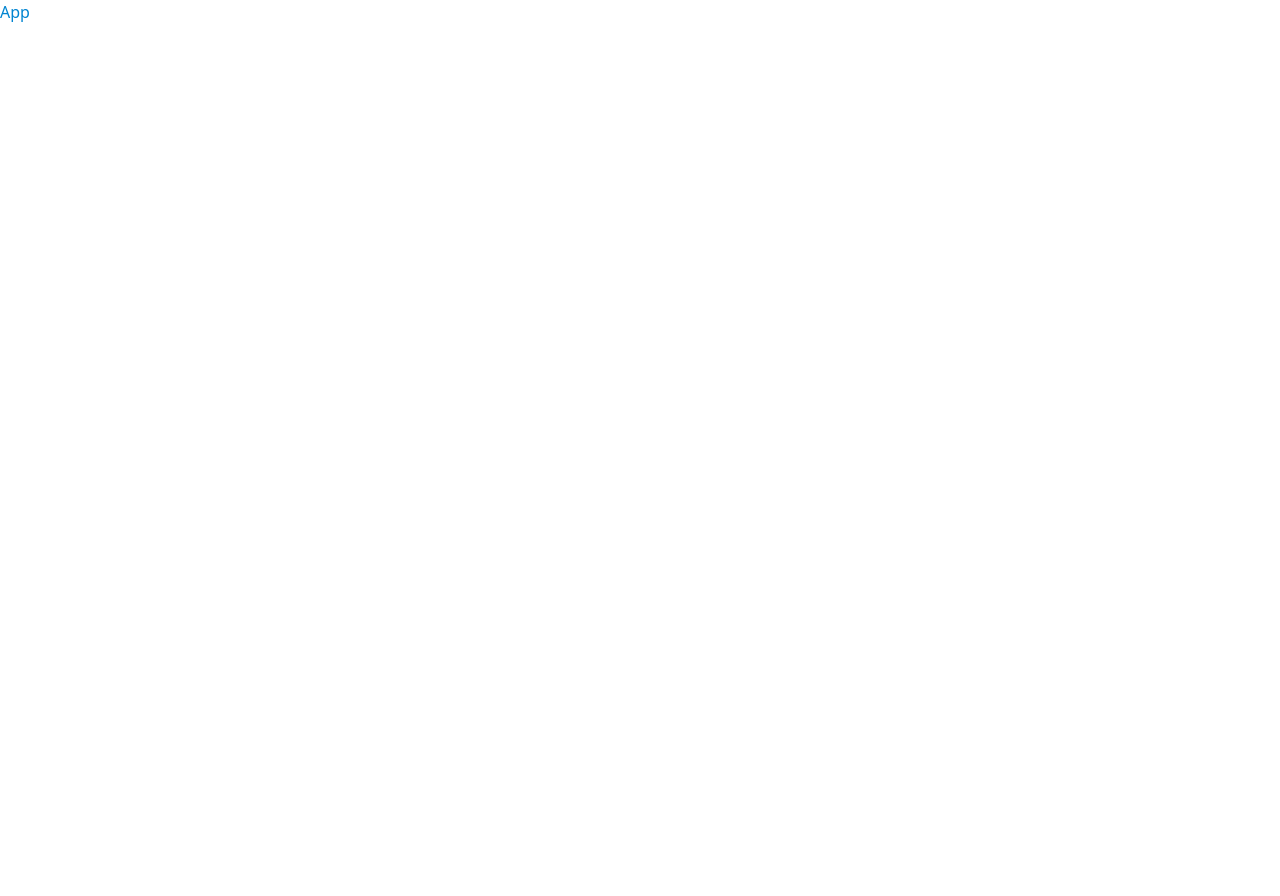
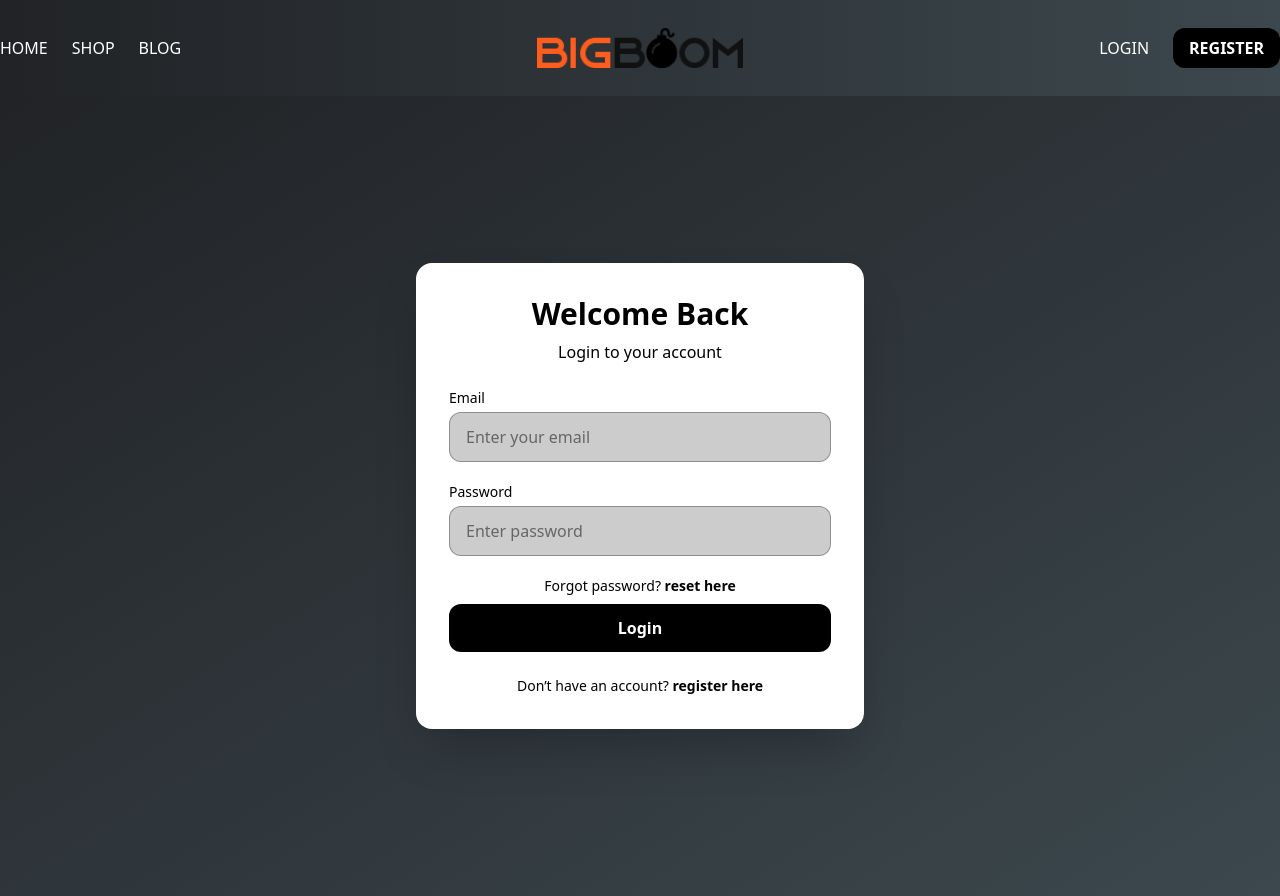
Before and after one commit to Sahilghoghari07/bigboom-furniture, a React (Vite) app: page /login in a window 1280 px wide. Before the commit the page ends 800 px from the top, so only its background shows below. Built offline with nearby package versions, Linux system fonts and the light colour scheme.

Commit message:
Make Login, register page and navbar

```diff
--- a/index.html
+++ b/index.html
@@ -7,8 +7,7 @@
     <title>bigboom-furniture</title>
     <link rel="stylesheet" href="/src/assets/css/style.css">
   </head>
-  <body>
-    <div id="root"></div>
+  <body id="root" class="font-sans">
     <script type="module" src="/src/main.jsx"></script>
   </body>
 </html>
--- a/package.json
+++ b/package.json
@@ -13,6 +13,7 @@
     "@tailwindcss/vite": "^4.1.18",
     "react": "^19.2.0",
     "react-dom": "^19.2.0",
+    "react-router-dom": "^7.12.0",
     "tailwindcss": "^4.1.18"
   },
   "devDependencies": {
--- a/src/App.jsx
+++ b/src/App.jsx
@@ -1,8 +1,20 @@
 import React from 'react'
+import { Route, Routes } from 'react-router-dom'
+import Home from './containers/Home'
+import Header from './components/Header'
+import Login from './containers/Login'
+import Register from './containers/Register'
 
 function App() {
   return (
-    <div className='text-sky-600'>App</div>
+    <>
+      <Header />
+      <Routes>
+        <Route path='/login' element={<Login />} />
+        <Route path='/register' element={<Register />} />
+        <Route path='/' element={<Home />} />
+      </Routes>
+    </>
   )
 }
 
--- a/src/assets/css/style.css
+++ b/src/assets/css/style.css
@@ -1 +1,9 @@
 @import "tailwindcss";
+
+/* Home - Hero Section */
+.hero-section{
+    background: url('/src/assets/images/cover.png');
+    background-repeat: no-repeat;
+    background-size: cover;
+    background-position: center;
+}
--- /dev/null
+++ b/src/components/Header.jsx
@@ -0,0 +1,35 @@
+import React from 'react'
+import { Link } from 'react-router-dom'
+
+function Header() {
+    return (
+        <header className='w-full bg-linear-to-r from-[#212326] to-[#3c484e] shadow-sm'>
+            <div className="container mx-auto py-4">
+                <div className='flex items-center justify-between py-3'>
+
+                    {/* Left Nav */}
+                    <nav className="hidden md:flex items-center gap-6 font-medium text-white">
+                        <Link to="/" className="hover:text-orange-500 transition">HOME</Link>
+                        <Link to="/shop" className="hover:text-orange-500 transition">SHOP</Link>
+                        <Link to="/blog" className="hover:text-orange-500 transition">BLOG</Link>
+                    </nav>
+
+                    {/* Logo */}
+                    <div className='flex items-center justify-center'>
+                        <Link to={'/'}>
+                            <img src="/logo.png" alt="Logo" className='h-10 w-auto object-contain hover:scale-105 transition' />
+                        </Link>
+                    </div>
+
+                    {/* Right Nav */}
+                    <div className='hidden md:flex items-center gap-6 font-medium text-white'>
+                        <Link to={'/login'} className='hover:text-orange-500 transition'>LOGIN</Link>
+                        <Link to={'/register'} className='w-full py-2 px-4 rounded-xl font-semibold bg-black text-white hover:bg-orange-500 hover:text-black transition-all duration-500'>REGISTER</Link>
+                    </div>
+                </div>
+            </div>
+        </header>
+    )
+}
+
+export default Header
--- /dev/null
+++ b/src/components/PrimaryButton.jsx
@@ -0,0 +1,14 @@
+import React from 'react'
+
+function PrimaryButton(props) {
+    return (
+        <button
+            type={props.type}
+            className='w-full py-3 px-4 rounded-xl font-semibold bg-black text-white hover:bg-orange-500 hover:text-black transition-all duration-500'
+        >
+            {props.text}
+        </button>
+    )
+}
+
+export default PrimaryButton
--- /dev/null
+++ b/src/containers/Home.jsx
@@ -0,0 +1,16 @@
+import React from 'react'
+
+function Home() {
+  return (
+    <main>
+
+      {/* Hero Section */}
+      <section className="hero-section min-h-screen">
+
+      </section>
+
+    </main>
+  )
+}
+
+export default Home
--- /dev/null
+++ b/src/containers/Login.jsx
@@ -0,0 +1,49 @@
+import React from 'react'
+import { Link } from 'react-router-dom'
+import PrimaryButton from '../components/PrimaryButton'
+
+function Login() {
+    return (
+        <div className="min-h-screen flex items-center justify-center bg-linear-to-br from-[#212326] to-[#3c484e]">
+
+            <div className="bg-white backdrop-blur-xl border border-white/30 shadow-2xl rounded-2xl w-full max-w-md p-8">
+
+                {/* Title */}
+                <div className="text-center mb-6">
+                    <h2 className='text-3xl font-bold text-black'>Welcome Back</h2>
+                    <p className='text-black-200 mt-2'>Login to your account</p>
+                </div>
+
+                {/* Form */}
+                <form className='space-y-5'>
+
+                    {/* Email */}
+                    <div>
+                        <label htmlFor="email" className='block text-sm font-medium text-black mb-1'>Email</label>
+                        <input type="email" name="email" id="email" className='w-full px-4 py-3 bg-black/20 rounded-xl text-black placeholder-black-300 border border-black/30 focus:outline-none focus:ring-1 focus:ring-black/50' placeholder='Enter your email' />
+                    </div>
+
+                    {/* Password */}
+                    <div>
+                        <label htmlFor="password" className='block text-sm font-medium text-black mb-1'>Password</label>
+                        <input type="password" name="password" id="password" className='w-full px-4 py-3 bg-black/20 rounded-xl text-black placeholder-black-300 border border-black/30 focus:outline-none focus:ring-1 focus:ring-black/50' placeholder='Enter password' />
+                    </div>
+
+                    {/* Options */}
+                    <div className='text-sm text-center text-black-200 my-2'>
+                        <p>Forgot password? <Link to={'#'} className='text-black font-semibold hover:underline hover:text-orange-500 transition-all'>reset here</Link></p>
+                    </div>
+
+                    <PrimaryButton type="submit" text="Login" />
+                </form>
+
+                {/* Register */}
+                <p className='text-center text-black-200 mt-6 text-sm'>
+                    Don’t have an account?{" "} <Link to={'/register'} className='text-black font-semibold hover:underline hover:text-orange-500 transition-all'>register here</Link>
+                </p>
+            </div>
+        </div>
+    )
+}
+
+export default Login
--- /dev/null
+++ b/src/containers/Register.jsx
@@ -0,0 +1,56 @@
+import React from 'react'
+import { Link } from 'react-router-dom'
+import PrimaryButton from '../components/PrimaryButton'
+
+function Register() {
+    return (
+        <div className="min-h-screen flex items-center justify-center bg-linear-to-br from-[#212326] to-[#3c484e]">
+
+            <div className="bg-white backdrop-blur-xl border border-white/30 shadow-2xl rounded-2xl w-full max-w-md p-8">
+
+                {/* Title */}
+                <div className="text-center mb-6">
+                    <h2 className='text-3xl font-bold text-black'>Create Account</h2>
+                    <p className='text-black-200 mt-2'>Join with us and start shopping</p>
+                </div>
+
+                {/* Form */}
+                <form className='space-y-5'>
+
+                    {/* Full Name */}
+                    <div>
+                        <label htmlFor="fullname" className='block text-sm font-medium text-black mb-1'>Full Name</label>
+                        <input type="fullname" name="fullname" id="fullname" className='w-full px-4 py-3 bg-black/20 rounded-xl text-black placeholder-black-300 border border-black/30 focus:outline-none focus:ring-1 focus:ring-black/50' placeholder='ex., John Due' />
+                    </div>
+
+                    {/* Email */}
+                    <div>
+                        <label htmlFor="email" className='block text-sm font-medium text-black mb-1'>Email</label>
+                        <input type="email" name="email" id="email" className='w-full px-4 py-3 bg-black/20 rounded-xl text-black placeholder-black-300 border border-black/30 focus:outline-none focus:ring-1 focus:ring-black/50' placeholder='example@domain.com' />
+                    </div>
+
+                    {/* Password */}
+                    <div>
+                        <label htmlFor="password" className='block text-sm font-medium text-black mb-1'>Password</label>
+                        <input type="password" name="password" id="password" className='w-full px-4 py-3 bg-black/20 rounded-xl text-black placeholder-black-300 border border-black/30 focus:outline-none focus:ring-1 focus:ring-black/50' placeholder='Enter strong password' />
+                    </div>
+
+                    {/* Confirm Password */}
+                    <div>
+                        <label htmlFor="confirmPassword" className='block text-sm font-medium text-black mb-1'>Confirm Password</label>
+                        <input type="password" name="confirmPassword" id="confirmPassword" className='w-full px-4 py-3 bg-black/20 rounded-xl text-black placeholder-black-300 border border-black/30 focus:outline-none focus:ring-1 focus:ring-black/50' placeholder='Confirm password' />
+                    </div>
+
+                    <PrimaryButton type="submit" text="Create Account" />
+                </form>
+
+                {/* Register */}
+                <p className='text-center text-black-200 mt-6 text-sm'>
+                    Already have an account?{" "} <Link to={'/login'} className='text-black font-semibold hover:underline hover:text-orange-500 transition-all'>login here</Link>
+                </p>
+            </div>
+        </div>
+    )
+}
+
+export default Register
--- a/src/main.jsx
+++ b/src/main.jsx
@@ -1,9 +1,12 @@
 import { StrictMode } from 'react'
 import { createRoot } from 'react-dom/client'
 import App from './App.jsx'
+import { BrowserRouter } from 'react-router-dom'
 
 createRoot(document.getElementById('root')).render(
   <StrictMode>
-    <App />
+    <BrowserRouter>
+      <App />
+    </BrowserRouter>
   </StrictMode>
 )
```
Also changed, not shown: 2 other files (tests, documents, lock files or other folders).
